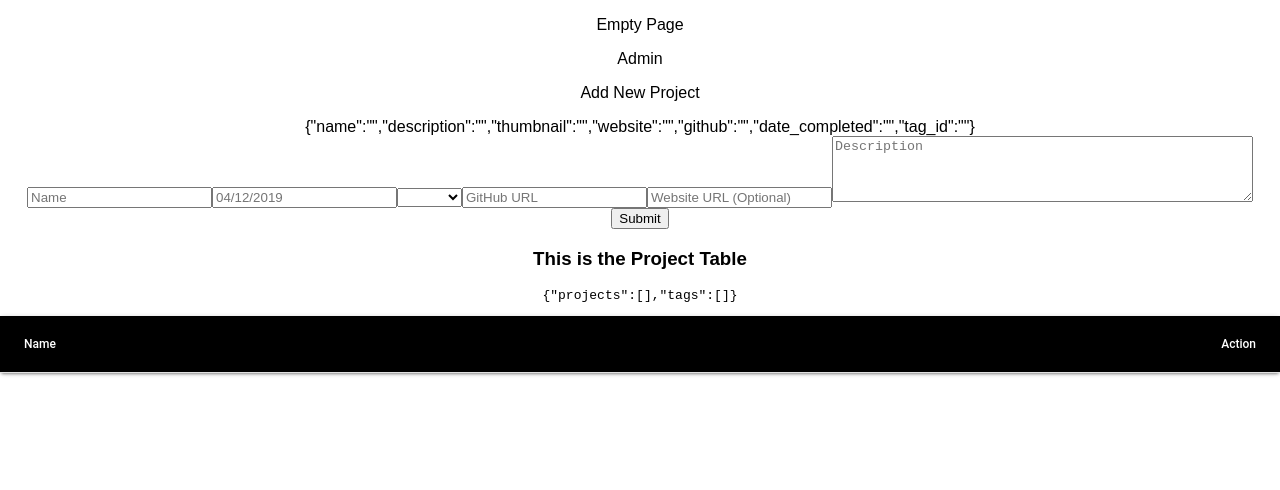
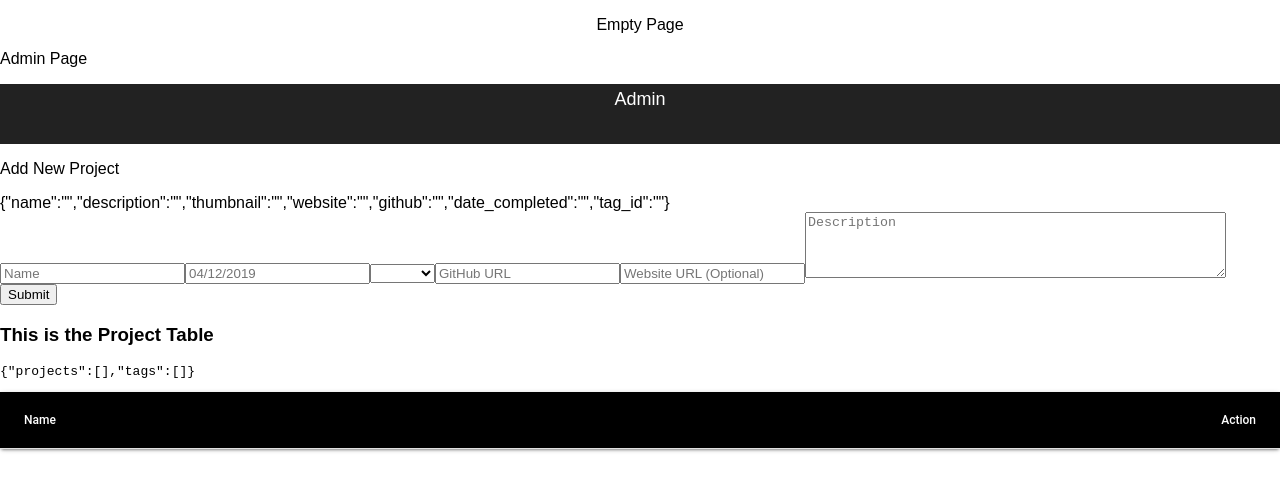
Before and after one commit to bodecci/sagas-portfolio, a React app: page / in a window 1280 px wide. Built offline with nearby package versions, Linux system fonts and the light colour scheme; no server answers.

```diff
--- a/src/components/Admin/Admin.js
+++ b/src/components/Admin/Admin.js
@@ -5,7 +5,8 @@
 const Admin = props => (
     <div>
         <div className="admin-page">
-        <header>Admin</header>
+        <p className="admin-page">Admin Page</p>
+        < header className ="App-header App-intro App-title App"> Admin </header>
         <AdminInput />
         <AdminTable />
         </div>
--- a/src/components/App/App.css
+++ b/src/components/App/App.css
@@ -2,11 +2,14 @@
   text-align: center;
 }
 
+.admin-page {
+  text-align: left
+}
 
 .App-header {
   background-color: #222;
-  height: 150px;
-  padding: 20px;
+  height: 50px;
+  padding: 5px;
   color: white;
 }
 
```
